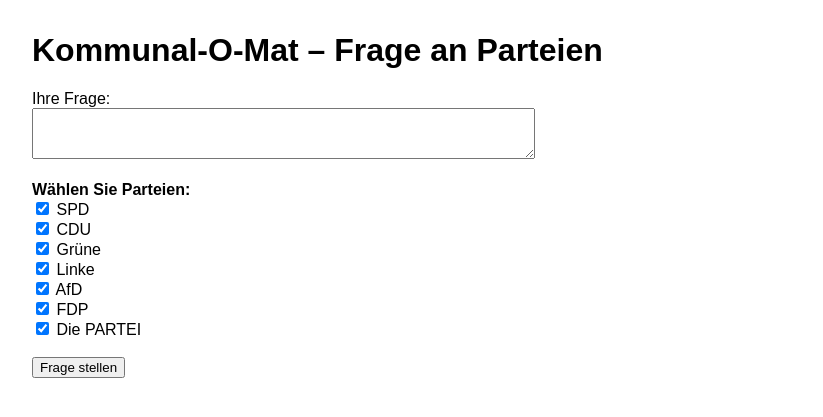
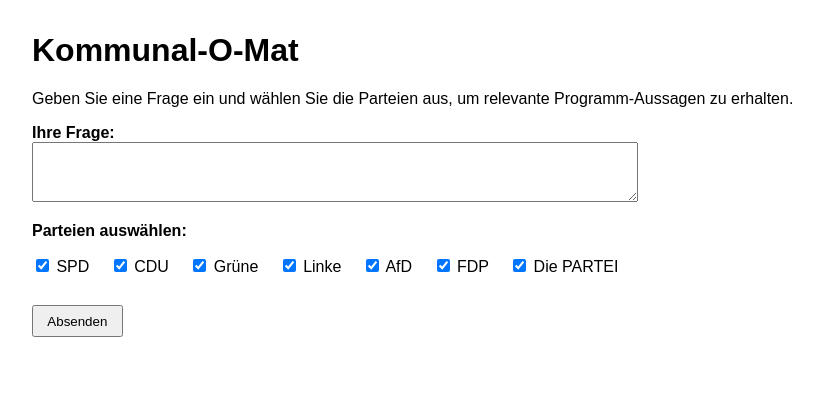
Before and after one commit to MatthiasReccius/kommunal-o-mat, a FastAPI app: page / in a window 1280 px wide. Shown: the top 417 px of the page, without its empty margins (0-823 px from the left). Run offline with FastAPI, Linux system fonts and the light colour scheme; parts of the project's set-up code (start-up, migrations or seed data) failed here and were passed over.

Commit message:
Update index.html

```diff
--- a/serve/templates/index.html
+++ b/serve/templates/index.html
@@ -1,60 +1,63 @@
 <!DOCTYPE html>
 <html lang="de">
 <head>
-    <meta charset="UTF-8">
-    <title>Kommunal-O-Mat Frage</title>
-    <!-- Optionales einfaches CSS für etwas Abstand -->
+  <meta charset="UTF-8" />
+  <title>Kommunal-O-Mat</title>
+  <!-- Einfaches Inline-CSS für eine bessere Lesbarkeit -->
   <style>
-        body { font-family: sans-serif; margin: 2rem;}
-        .result { margin-top: 2rem; }
-        .result h3 { margin-bottom: 0.2rem; }
-        .result p { margin-top: 0.2rem; }
-        details { margin-bottom: 1rem; }
-        summary { cursor: pointer; color: #0645AD; }
+    body { font-family: sans-serif; margin: 2rem; }
+    form { margin-bottom: 2rem; }
+    label { margin-right: 1em; }
+    textarea { width: 100%; max-width: 600px; height: 4em; }
+    button { margin-top: 1em; padding: 0.5em 1em; }
+    h2 { margin-top: 1.5em; }
+    details { margin: 0.5em 0 1.5em 0; }
+    summary { cursor: pointer; font-weight: bold; }
+    blockquote { margin: 0.5em 0 0.5em 1em; padding-left: 0.8em; border-left: 4px solid #ccc; }
   </style>
 </head>
 <body>
-    <h1>Kommunal-O-Mat – Frage an Parteien</h1>
-    <form method="post">
-        <label for="question">Ihre Frage:</label><br>
-        <textarea name="question" id="question" rows="3" cols="60">{{ question }}</textarea><br><br>
-
-        <strong>Wählen Sie Parteien:</strong><br>
+  <h1>Kommunal-O-Mat</h1>
+  <p>Geben Sie eine Frage ein und wählen Sie die Parteien aus, um relevante Programm-Aussagen zu erhalten.</p>
+  <!-- Formular für Frageingabe und Parteienauswahl -->
+  <form method="post" action="/">
+    <p>
+      <label for="question"><strong>Ihre Frage:</strong></label><br />
+      <textarea id="question" name="question" required>{{ question }}</textarea>
+    </p>
+    <p><strong>Parteien auswählen:</strong></p>
+    <p>
       {% for party in parties %}
-            <input type="checkbox" name="parties" id="party-{{ loop.index }}" value="{{ party }}"
+        <label>
+          <input type="checkbox" name="parties" value="{{ party }}"
                  {% if party in selected_parties %}checked{% endif %}>
-            <label for="party-{{ loop.index }}">{{ party }}</label><br>
+          {{ party }}
+        </label>
       {% endfor %}
-        <br>
-        <button type="submit">Frage stellen</button>
+    </p>
+    <button type="submit">Absenden</button>
   </form>
 
   {% if answers %}
-      <div class="result">
-        <h2>Ergebnisse</h2>
+    <!-- Ergebnisse pro Partei ausgeben -->
     {% for ans in answers %}
-          <div class="party-result">
-            <h3>{{ ans.party }}</h3>
-            {% if ans.status != 'ok' %}
+      <h2>{{ ans.party }}</h2>
+      {% if ans.status != "ok" %}
+        <!-- Hinweis, falls keine relevanten Passagen gefunden wurden -->
         <p><em>{{ ans.message }}</em></p>
       {% else %}
-              <p>{{ ans.summary }}</p>
-              {% if ans.quotes %}
+        <!-- Kurzfazit/Zusammenfassung der gefundenen Passagen -->
+        <p><strong>Kurzfazit:</strong> {{ ans.summary }}</p>
+        <!-- Ausklappbare Details mit den Original-Zitaten aus dem Programm -->
         <details>
-                  <summary>Quellen anzeigen</summary>
-                  <ul>
-                    {% for quote in ans.quotes %}
-                      <li>&ldquo;{{ quote.quote }}&rdquo; <br>
-                          <small><em>– aus Kapitel "{{ quote.section }}", Relevanz-Score {{ quote.score }}</em></small>
-                      </li>
+          <summary>Details aus dem Programmtext</summary>
+          {% for q in ans.quotes %}
+            <p><em>Aus dem Kapitel "{{ q.section }}"</em>:</p>
+            <blockquote>{{ q.quote }}</blockquote>
           {% endfor %}
-                  </ul>
         </details>
       {% endif %}
-            {% endif %}
-          </div>
     {% endfor %}
-      </div>
   {% endif %}
 </body>
 </html>
```
Lines whose indentation alone changed are shown as unchanged.
